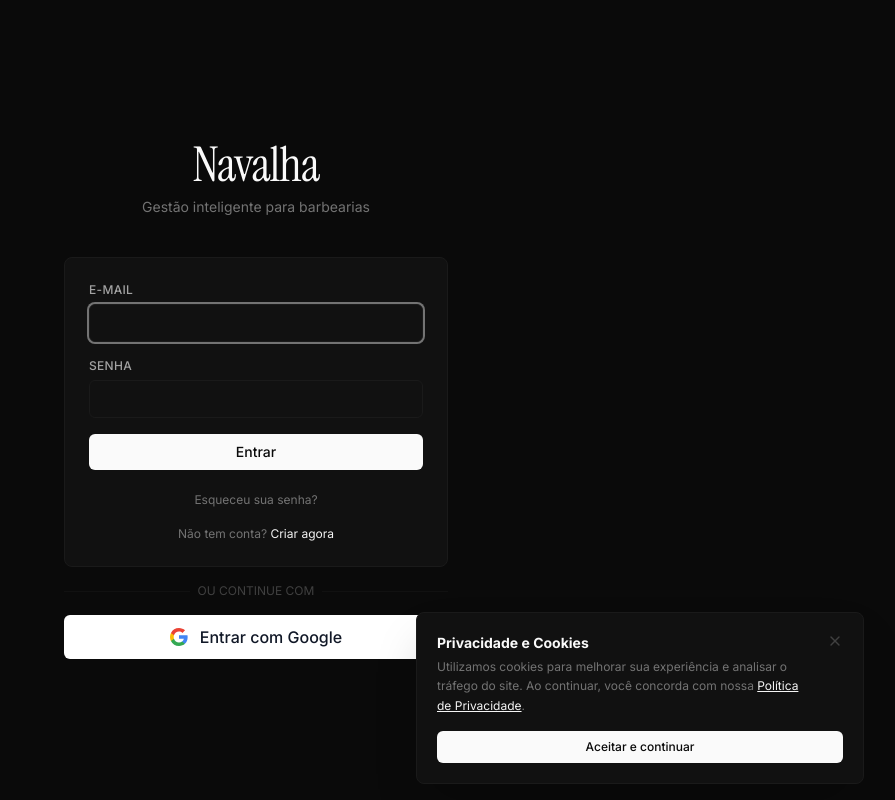
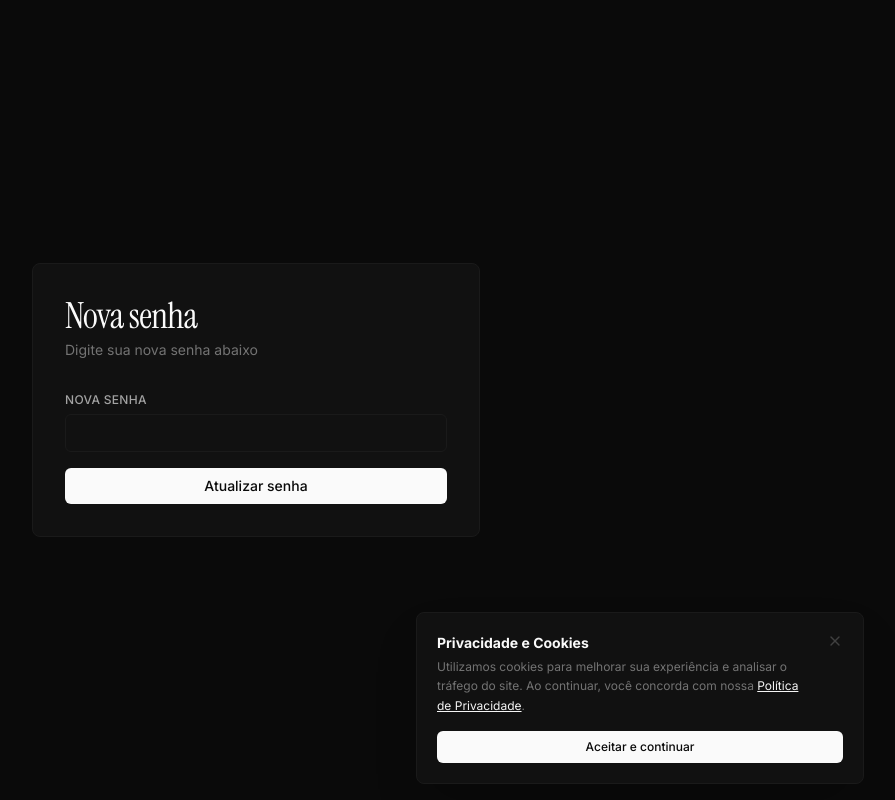
Before and after one commit to Dippo0001/Narvalha, a React (Vite) app: page /update-password in a window 1280 px wide. Before the commit this address led to /login. Shown: the whole page, without its empty margins (384-1279 px from the left). Built offline with nearby package versions, Linux system fonts and the light colour scheme; no server answers.

Commit message:
feat: implement password recovery flow (forgot and update password pages)

```diff
--- a/src/App.tsx
+++ b/src/App.tsx
@@ -5,6 +5,7 @@ import { addDays, isAfter } from 'date-fns';
 import Login from './pages/Login';
 import Signup from './pages/Signup';
 import ForgotPassword from './pages/ForgotPassword';
+import UpdatePassword from './pages/UpdatePassword';
 import Onboarding from './pages/Onboarding';
 import Layout from './components/Layout';
 import Dashboard from './pages/Dashboard';
@@ -63,6 +64,7 @@ function AppRoutes() {
         <Route path="/login" element={<Login />} />
         <Route path="/signup" element={<Signup />} />
         <Route path="/forgot-password" element={<ForgotPassword />} />
+        <Route path="/update-password" element={<UpdatePassword />} />
         <Route path="*" element={<Navigate to="/login" replace />} />
       </Routes>
     );
--- /dev/null
+++ b/src/pages/UpdatePassword.tsx
@@ -0,0 +1,49 @@
+import { useState } from 'react';
+import { useNavigate } from 'react-router-dom';
+import { supabase } from '../lib/supabase';
+import { toast } from 'sonner';
+import PageHeader from '../components/PageHeader';
+
+export default function UpdatePassword() {
+  const [password, setPassword] = useState('');
+  const [loading, setLoading] = useState(false);
+  const navigate = useNavigate();
+
+  const handleSubmit = async (e: React.FormEvent) => {
+    e.preventDefault();
+    setLoading(true);
+
+    const { error } = await supabase.auth.updateUser({ password });
+
+    setLoading(false);
+    if (error) return toast.error(error.message);
+
+    toast.success('Senha atualizada com sucesso!');
+    navigate('/');
+  };
+
+  return (
+    <div className="min-h-screen flex items-center justify-center p-4 bg-ink-950">
+      <div className="w-full max-w-md card p-8 space-y-6">
+        <PageHeader title="Nova senha" subtitle="Digite sua nova senha abaixo" />
+
+        <form onSubmit={handleSubmit} className="space-y-4">
+          <div>
+            <label className="label">Nova senha</label>
+            <input
+              className="input"
+              type="password"
+              value={password}
+              onChange={e => setPassword(e.target.value)}
+              required
+              minLength={6}
+            />
+          </div>
+          <button className="btn-primary w-full" disabled={loading}>
+            {loading ? 'Atualizando...' : 'Atualizar senha'}
+          </button>
+        </form>
+      </div>
+    </div>
+  );
+}
```
